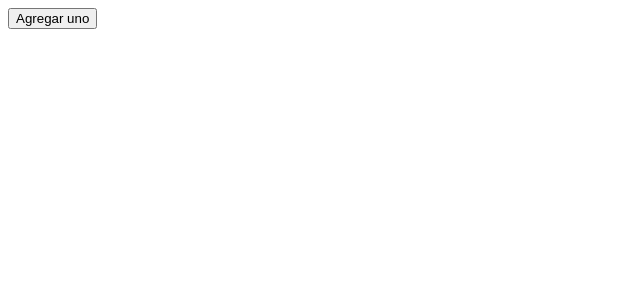
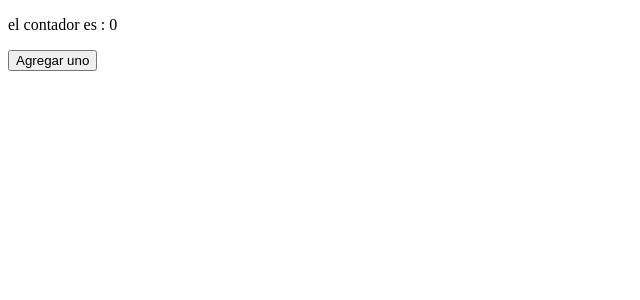
Before and after one commit to javierh2/DH_Course_ReactJS, a React (Vite) app in the folder first-project-react/: page / in a window 1280 px wide. Shown: the top 300 px of the page, without its empty margins (0-640 px from the left). Built offline with nearby package versions, Linux system fonts and the light colour scheme.

Commit message:
hook useState

```diff
--- a/first-project-react/src/ContadorApp.jsx
+++ b/first-project-react/src/ContadorApp.jsx
@@ -1,10 +1,16 @@
-import React from 'react'
+import { useState } from 'react'
 
-export const ContadorApp = ({counter}) => {
-    console.log(counter)
+export const ContadorApp = ({init}) => {
+    const [counter, setCounter] = useState(init)
+
+    // const handleClick = () =>{
+    //     const num = counter + 1
+    //     setCounter(num)
+    // }
   return (
     <>
-        <button onClick={() => counter + 1}>Agregar uno</button>
+        <p>el contador es : {counter}</p>
+        <button onClick={() => setCounter(counter + 1)}>Agregar uno</button>
     </>
   )
 }
--- a/first-project-react/src/main.jsx
+++ b/first-project-react/src/main.jsx
@@ -7,6 +7,6 @@ import { ContadorApp } from './ContadorApp'
 
 createRoot(document.getElementById('root')).render(
   <StrictMode>
-    <ContadorApp counter={0}/>
+    <ContadorApp init={0}/>
   </StrictMode>,
 )
```
